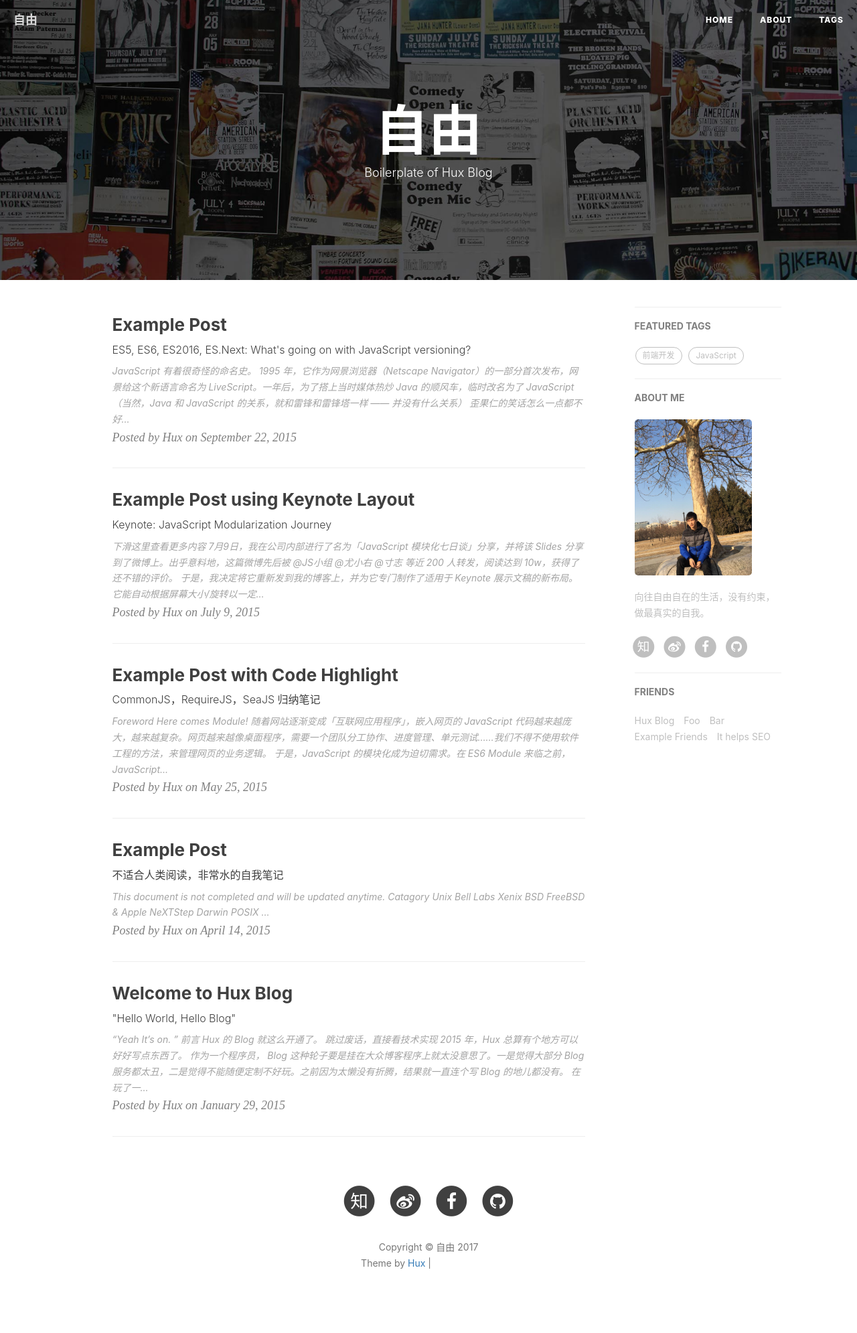
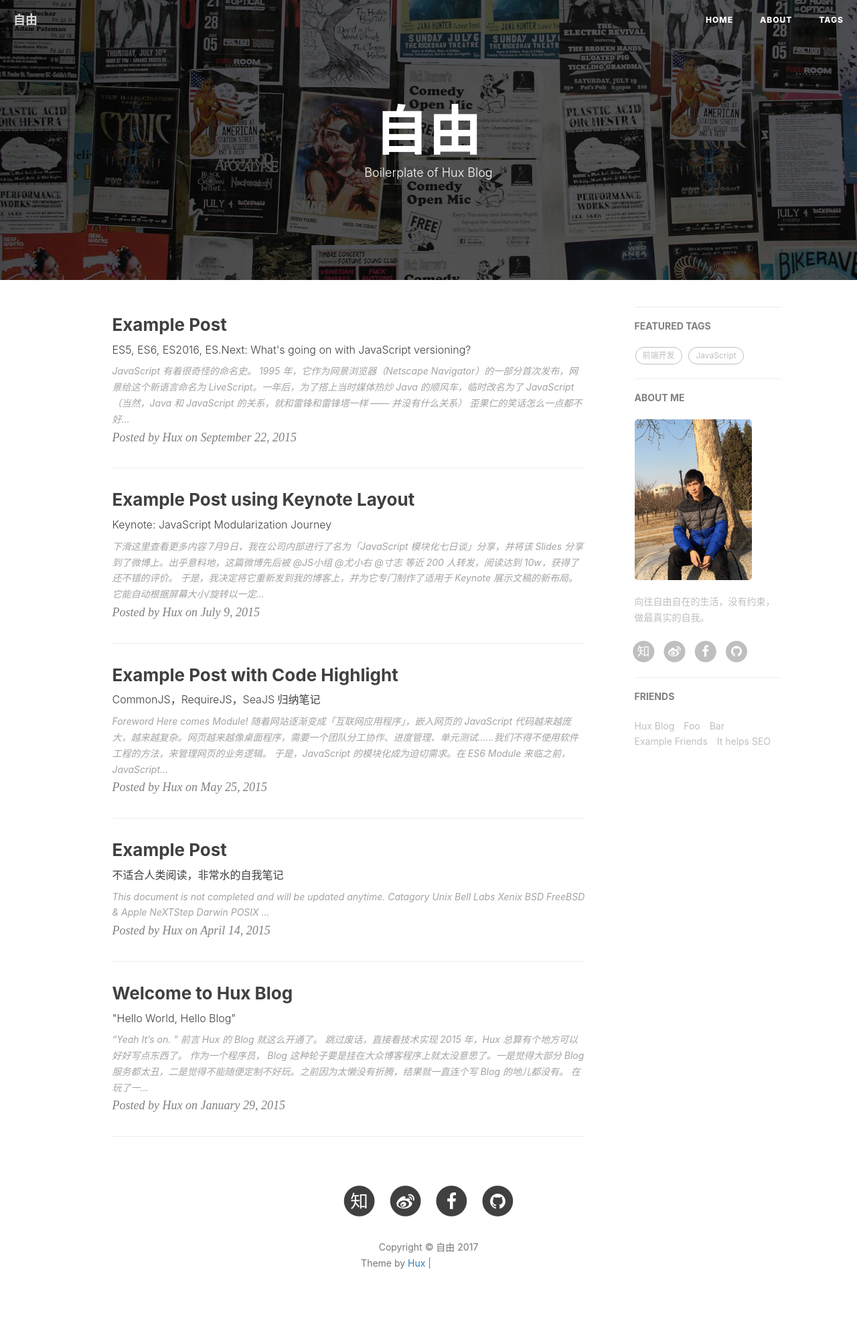
Before and after one commit to everyday02/calm, a Jekyll site: the page built from index.html, in a window 1280 px wide. Shown: the whole page at 67% size. Built offline with Jekyll 4.4.1, drawn with Linux system fonts in a browser that asks for light colours; nearby versions of some CDN libraries; the list of posts is cut into pages by our own code; comment, search, counter and statistics services are not loaded; grey boxes are pictures that could not be loaded.

Commit message:
update my head

```diff
--- a/_config.yml
+++ b/_config.yml
@@ -69,7 +69,7 @@ ga_domain: hehangfighting.github.io
 # Sidebar settings
 sidebar: true                           # whether or not using Sidebar.
 sidebar-about-description: "向往自由自在的生活，没有约束，做最真实的自我。"
-sidebar-avatar: /calm/img/my-head.jpeg      # use absolute URL, seeing it's used in both `/` and `/about/`
+sidebar-avatar: /calm/img/my-head.jpg      # use absolute URL, seeing it's used in both `/` and `/about/`
 
 
 
```
Also changed, not shown: img/my-head.jpeg (deleted), img/my-head.jpg (added).
